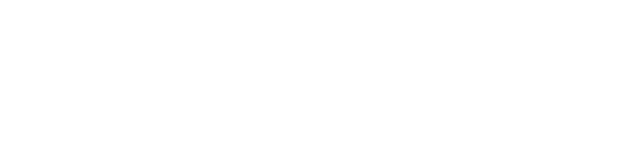
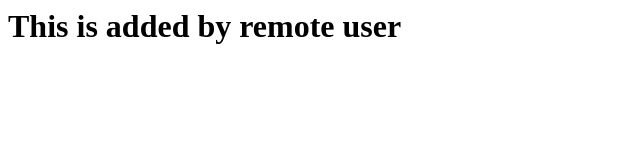
Before and after one commit to Anandkumbar1098/my-repo-2.1, a plain HTML site: page index.html in a window 1280 px wide. Shown: the whole page, without its empty margins (0-640 px from the left). Drawn offline with Linux system fonts and the light colour scheme.

Commit message:
added h1 tag

```diff
--- a/index.html
+++ b/index.html
@@ -2,5 +2,6 @@
   <head>
   </head>
   <body>
+    <h1> This is added by remote user </h1>
   </body>
 </html>
```
